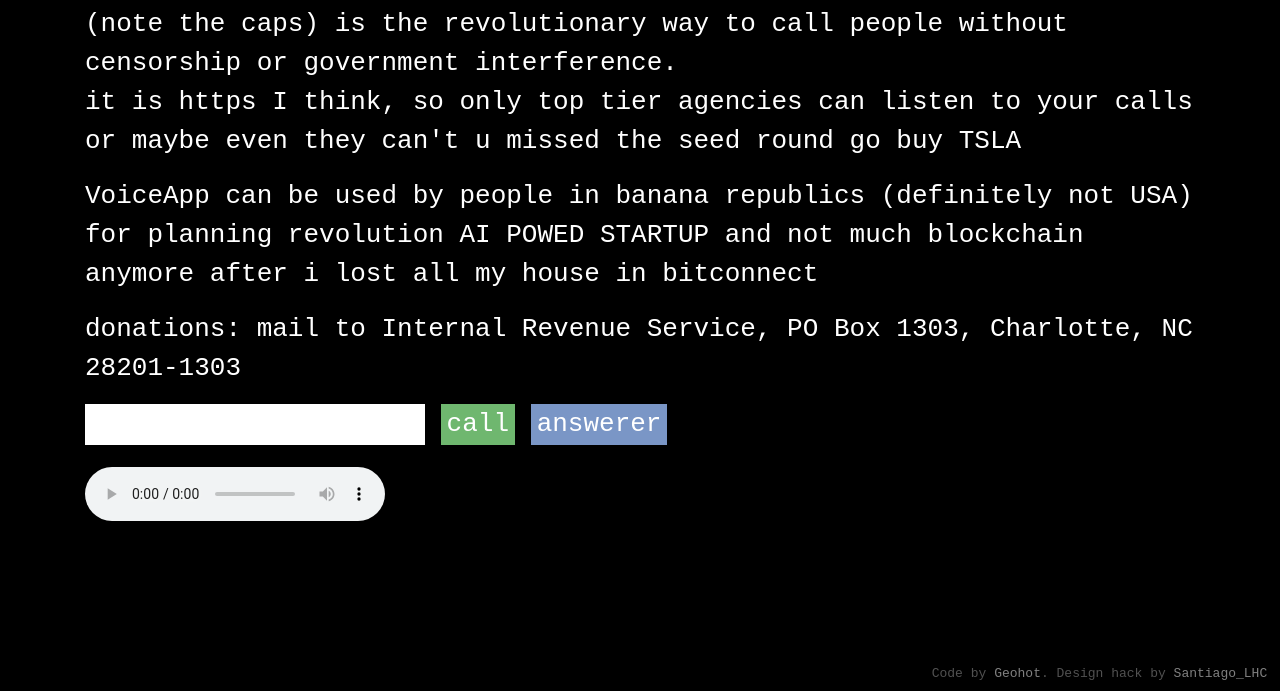
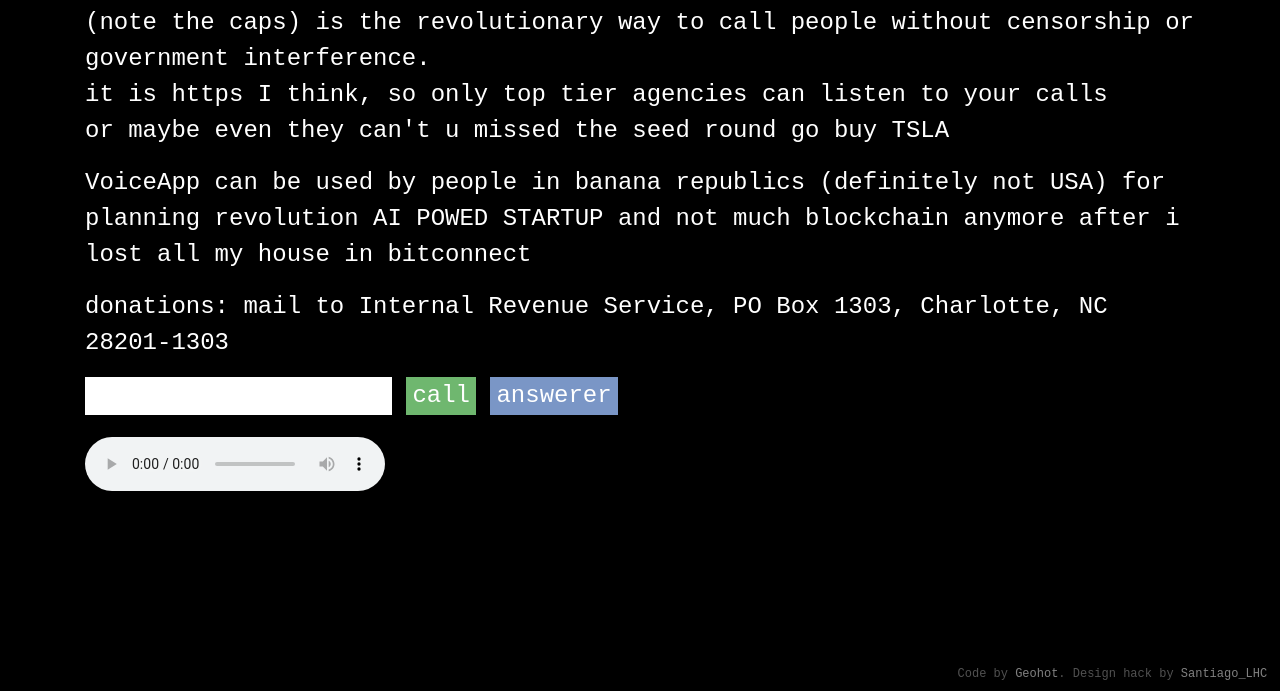
Before and after one commit to twinysam/VoiceApp, a plain HTML site: page index.html in a window 1280 px wide. Shown: the part 109-800 px from the top of the page. Drawn offline with nearby package versions, Linux system fonts and the light colour scheme.

Commit message:
Still needs parts

```diff
--- a/sick-styling.css
+++ b/sick-styling.css
@@ -2,7 +2,7 @@ body {
     color: white;
     background-color: black;
     font-family: monospace;
-    font-size: 2em;
+    font-size: 1.5rem;
 }
 
 h1 {
```
